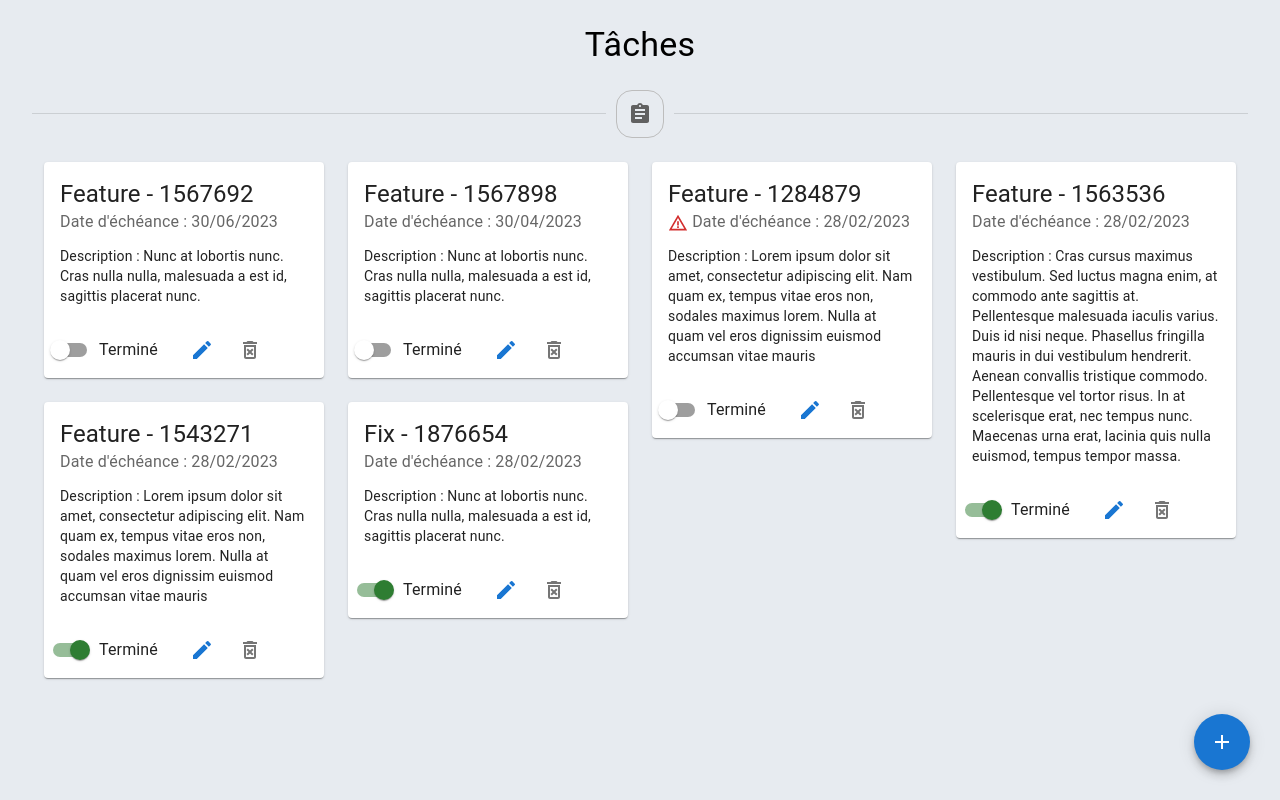
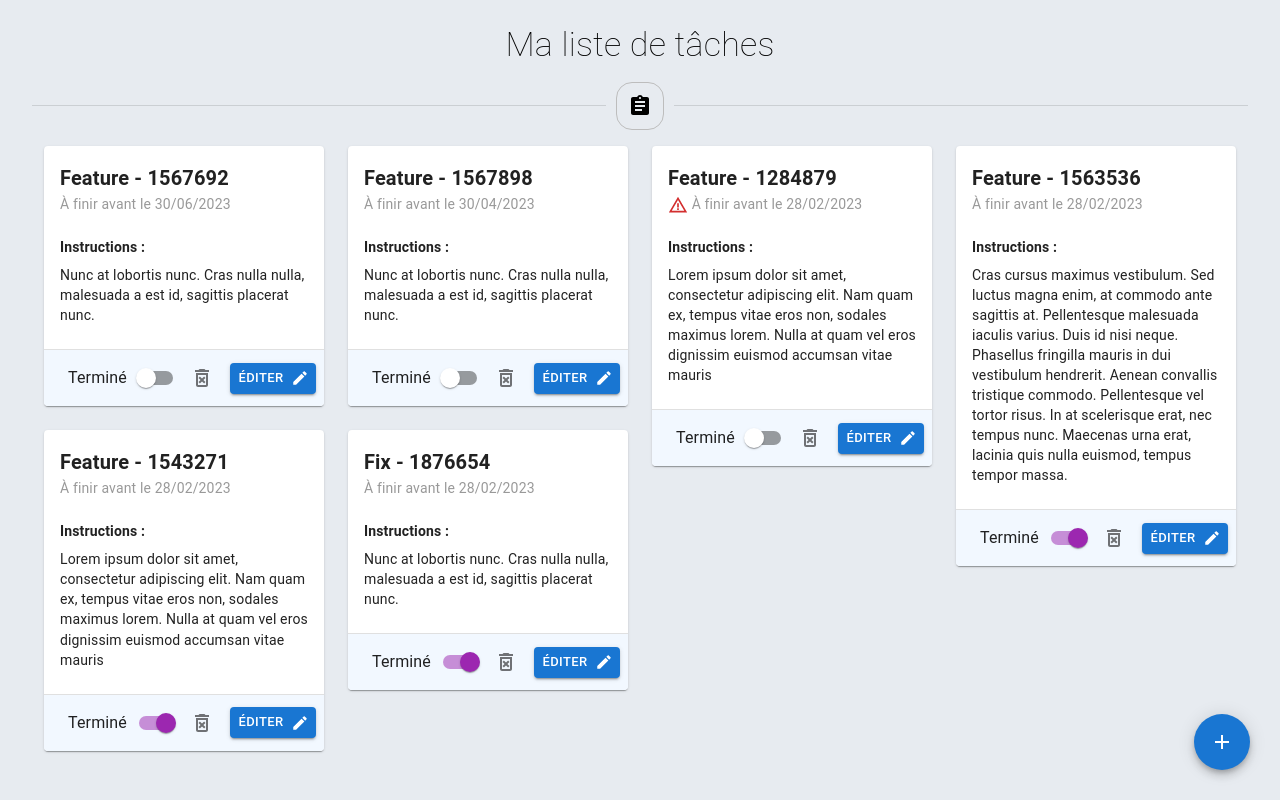
Before and after one commit to suzette-sousa/incube, a React (Vite) app: page / in a window 1280 px wide. Built offline with nearby package versions, Linux system fonts and the light colour scheme.

Commit message:
improve ui

```diff
--- a/src/components/Task.jsx
+++ b/src/components/Task.jsx
@@ -6,12 +6,14 @@ import Card from '@mui/material/Card';
 import CardContent from '@mui/material/CardContent';
 import CardActions from '@mui/material/CardActions';
 import IconButton from '@mui/material/IconButton';
+import Button from '@mui/material/Button';
 import WarningAmberIcon from '@mui/icons-material/WarningAmber';
 import Typography from '@mui/material/Typography';
 import FormControlLabel from '@mui/material/FormControlLabel';
 import Switch from '@mui/material/Switch';
 import EditIcon from '@mui/icons-material/Edit';
 import DeleteForeverOutlinedIcon from '@mui/icons-material/DeleteForeverOutlined';
+import { Divider } from "@mui/material";
 // --- @mui - end --- //
 
 const Task = (props) => {
@@ -23,11 +25,11 @@ const Task = (props) => {
     <>
       <Card sx={{ minWidth: 275 }}>
         <CardContent>
-          <Typography variant="h5" component="div">
+          <Typography variant="h6" component="div" sx={{ fontWeight: "600" }}>
             {task.name}
           </Typography>
           {task.duedate && (
-            <Typography sx={{ mb: 1.5 }} color="text.secondary">
+            <Typography variant="body2" sx={{ mb: 2, maxHeight: "1.2rem", color: "#999" }}>
               {isPast(parseISO(task.duedate)) && !task.completed && (
                 <WarningAmberIcon
                   color="error"
@@ -35,34 +37,46 @@ const Task = (props) => {
                   sx={{ verticalAlign: "middle" }}
                 />
               )}
-              {" "}Date d'échéance : {format(parseISO(task.duedate), 'dd/MM/yyyy')}
+              {" "}À finir avant le {format(parseISO(task.duedate), 'dd/MM/yyyy')}
             </Typography>
           )}
-          {task.descr && <Typography variant="body2">Description : {task.descr}</Typography>}
+          {task.descr && (
+            <>
+              <Typography variant="body2" sx={{ mb: 1, mt: 3, fontWeight: "600" }}>Instructions :</Typography>
+              <Typography variant="body2" sx={{ mb: 1 }}>{task.descr}</Typography>
+            </>
+          )}
         </CardContent>
 
-        <CardActions>
+        <Divider />
+
+        <CardActions
+          sx={{ backgroundColor: "#f2f8ff"}}
+        >
           <FormControlLabel
             control={
               <Switch
                 checked={task.completed}
-                color={task.completed ? "success" : "default"}
+                color={task.completed ? "secondary" : "default"}
                 onChange={() => switchStatus(task.id)}
               />}
             label="Terminé"
+            labelPlacement="start"
           />
           <IconButton
-            color="primary"
             sx={{ marginLeft: "auto" }}
-            onClick={() => getTaskToEdit(task)}
-          >
-            <EditIcon />
-          </IconButton>
-          <IconButton
             onClick={() => deleteTask(task.id)}
           >
             <DeleteForeverOutlinedIcon />
           </IconButton>
+          <Button
+            size="small"
+            variant="contained"
+            endIcon={<EditIcon />}
+            onClick={() => getTaskToEdit(task)}
+          >
+            Éditer
+          </Button>
         </CardActions>
       </Card>
     </>
--- a/src/components/TaskForm.jsx
+++ b/src/components/TaskForm.jsx
@@ -84,7 +84,7 @@ const TaskForm = () => {
         onClose={handleClose}
         sx={{ "& .MuiDialog-paper": { width: "100%" } }}
       >
-        <DialogTitle>{taskToEdit ? "Éditer la tâche" : "Ajouter une tâche"}</DialogTitle>
+        <DialogTitle sx={{ backgroundColor: "#0054a9", color: "#fff" }} >{taskToEdit ? "Éditer la tâche" : "Ajouter une tâche"}</DialogTitle>
 
         <DialogContent>
           <TextField
@@ -123,14 +123,16 @@ const TaskForm = () => {
           <Button
             onClick={handleClose}
             variant="outlined"
+            size="large"
           >
             Annuler
           </Button>
           <Button
             onClick={handleSubmit}
             variant="contained"
+            size="large"
           >
-              {taskToEdit ? "Éditer" : "Ajouter"}
+            {taskToEdit ? "Éditer" : "Ajouter"}
           </Button>
         </DialogActions>
       </Dialog>
--- a/src/pages/TasksPage.jsx
+++ b/src/pages/TasksPage.jsx
@@ -16,21 +16,22 @@ const TasksPage = () => {
           variant="h4"
           component="h1"
           align="center"
-          sx={{ mt: 3 }}
+          sx={{ mt: 3, fontWeight: "100" }}
         >
-          Tâches
+          Ma liste de tâches
         </Typography>
       </header>
 
       <Divider>
         <Chip
           icon={<AssignmentIcon />}
+          label="Tâches"
           sx={{
             "& .MuiChip-label": { display: "none" },
-            "& .MuiChip-icon": { margin: 0 },
+            "& .MuiChip-icon": { margin: 0, color: "#000" },
             width: "3rem",
             height: "3rem",
-            my: 3
+            my: 2
           }}
           variant="outlined"
         />
```
